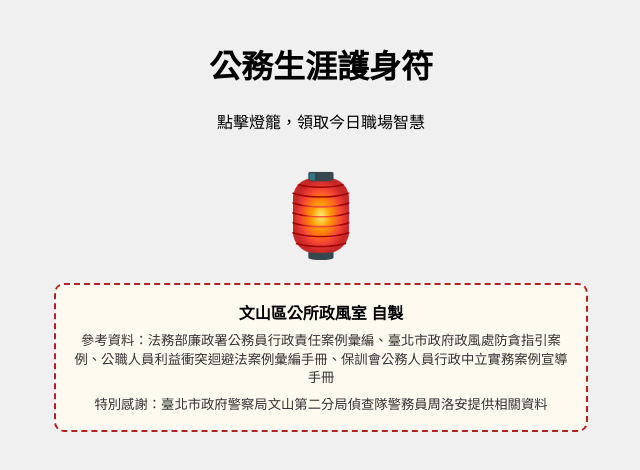
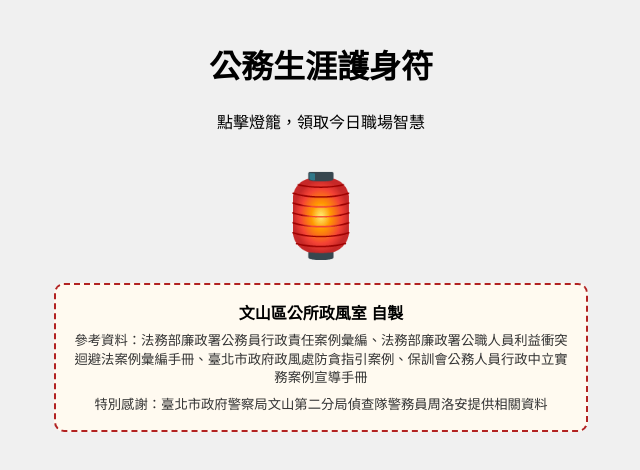
Before and after one commit to ws20252026/drawlots, a website with bundled scripts: page index.html in a window 1280 px wide. Shown: the whole page, without its empty margins (319-959 px from the left). Built offline with nearby package versions, Linux system fonts and the light colour scheme.

Commit message:
Update index.html

```diff
--- a/index.html
+++ b/index.html
@@ -30,7 +30,7 @@
     <!-- 文山區公所資訊 (置中) -->
     <div class="footer-box">
         <div class="footer-title"><strong>文山區公所政風室 自製</strong></div>
-        <small>參考資料：法務部廉政署公務員行政責任案例彙編、臺北市政府政風處防貪指引案例、公職人員利益衝突迴避法案例彙編手冊、保訓會公務人員行政中立實務案例宣導手冊</small>
+        <small>參考資料：法務部廉政署公務員行政責任案例彙編、法務部廉政署公職人員利益衝突迴避法案例彙編手冊、臺北市政府政風處防貪指引案例、保訓會公務人員行政中立實務案例宣導手冊</small>
         <small>特別感謝：臺北市政府警察局文山第二分局偵查隊警務員周洛安提供相關資料</small>
     </div>
 
```
